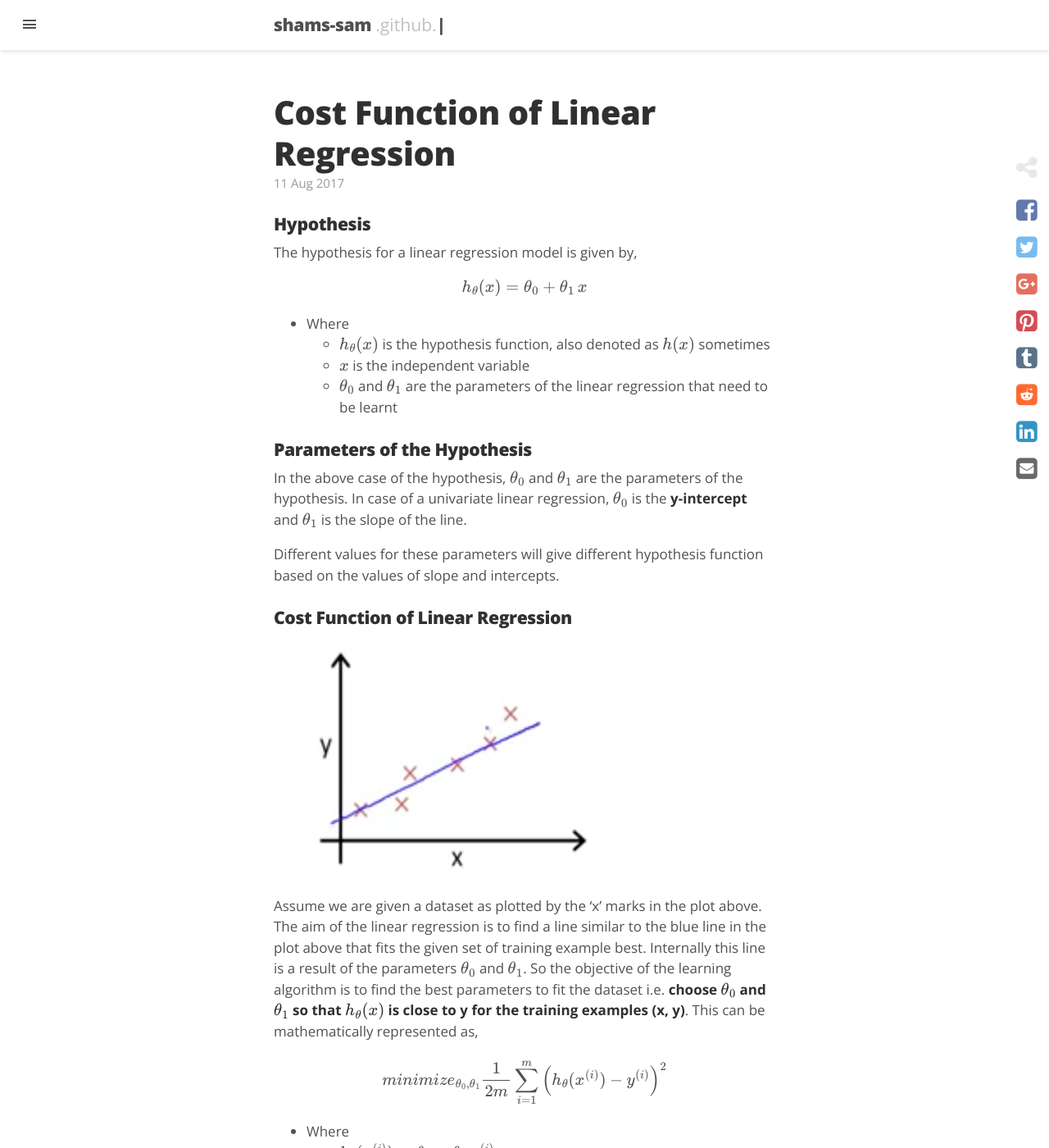
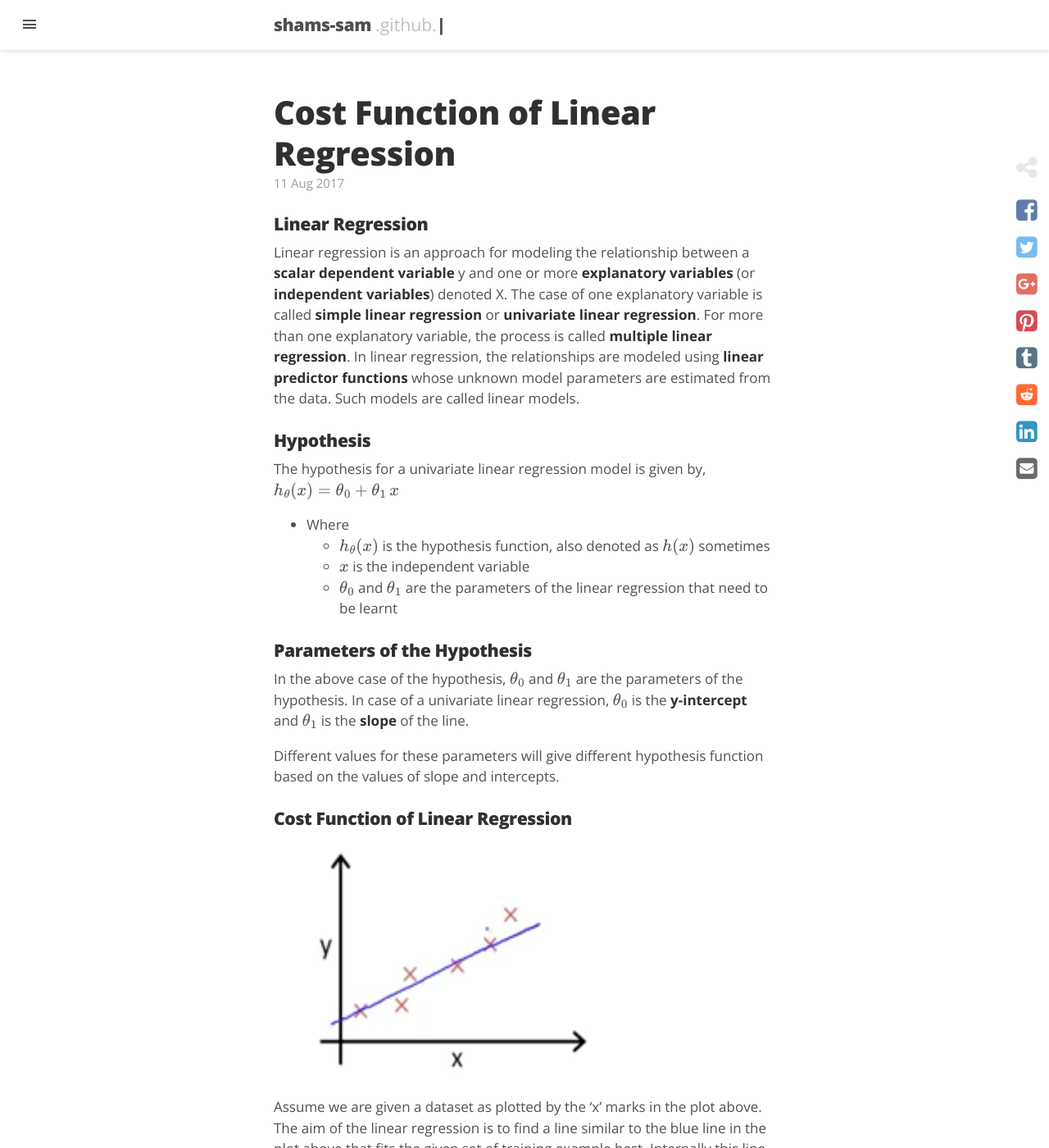
Before and after one commit to shreyasrh9/github-page-v2, a Jekyll site: the page built from _posts/2017-08-11-cost-function-of-linear-regression.md, in a window 1280 px wide and 1400 px high. Shown: the whole window at 82% size. Built offline with Jekyll 4.4.1, drawn with Linux system fonts in a browser that asks for light colours; nearby versions of some CDN libraries; formulas are drawn with MathJax 3; comment, search, counter and statistics services are not loaded; some of the changed text lies outside the part shown.

Commit message:
fix_excerpt_linear_regression_cost_function_bug

```diff
--- a/_posts/2017-08-11-cost-function-of-linear-regression.md
+++ b/_posts/2017-08-11-cost-function-of-linear-regression.md
@@ -8,9 +8,13 @@ comments: true
 mathjax: true
 ---
 
+### Linear Regression
+Linear regression is an approach for modeling the relationship between a **scalar dependent variable** y and one or more **explanatory variables** (or **independent variables**) denoted X. The case of one explanatory variable is called **simple linear regression** or **univariate linear regression**. For more than one explanatory variable, the process is called **multiple linear regression**.
+In linear regression, the relationships are modeled using **linear predictor functions** whose unknown model parameters are estimated from the data. Such models are called linear models.
+
+
 ### Hypothesis
-The hypothesis for a linear regression model is given by,
-
+The hypothesis for a univariate linear regression model is given by,
 $$h_\theta (x) = \theta_0 + \theta_1\,x$$
 
 * Where
@@ -19,7 +23,7 @@ $$h_\theta (x) = \theta_0 + \theta_1\,x$$
   * \\(\theta_0\\) and \\(\theta_1\\) are the parameters of the  linear regression that need to be learnt
 
 ### Parameters of the Hypothesis
-In the above case of the hypothesis, \\(\theta_0\\) and \\(\theta_1\\) are the parameters of the hypothesis. In case of a univariate linear regression, \\(\theta_0\\) is the **y-intercept** and \\(\theta_1\\) is the slope of the line.
+In the above case of the hypothesis, \\(\theta_0\\) and \\(\theta_1\\) are the parameters of the hypothesis. In case of a univariate linear regression, \\(\theta_0\\) is the **y-intercept** and \\(\theta_1\\) is the **slope** of the line.
 
 Different values for these parameters will give different hypothesis function based on the values of slope and intercepts.
 
@@ -53,3 +57,5 @@ This cost function is also called the **squared error function** because of obvi
 ## REFERENCES:
 
 <small>[Machine Learning: Coursera - Cost Function](https://www.coursera.org/learn/machine-learning/lecture/rkTp3/cost-function){:target="_blank"}</small>
+
+<small>[Linear Regression: Wikipedia - Cost Function](https://en.wikipedia.org/wiki/Linear_regression){:target="_blank"}</small>
```
